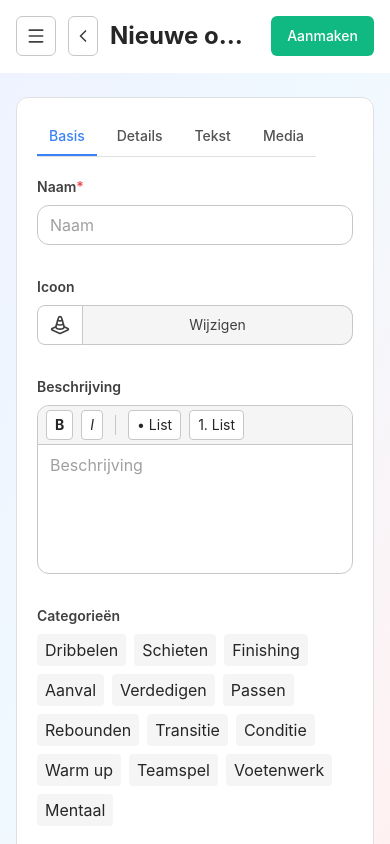
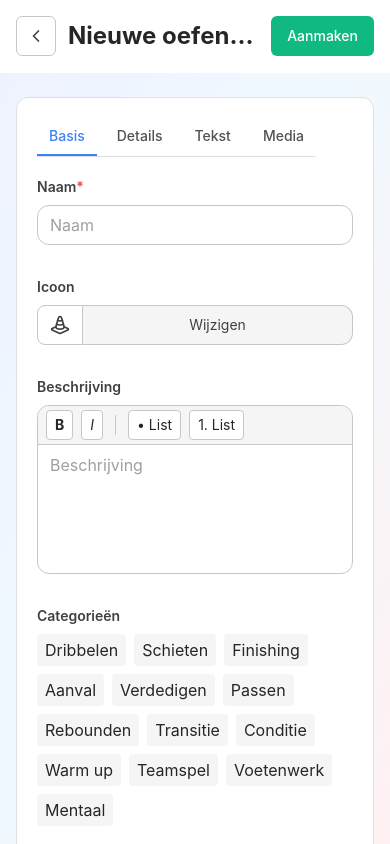
Before and after one commit to SebasJH/court-assist, a Vue app: page /oefeningen/nieuw in a window 390 px wide. Built offline with nearby package versions, Linux system fonts and the light colour scheme.

Commit message:
Hide hamburger menu on exerciseEdit

```diff
--- a/src/components/PageHeader.vue
+++ b/src/components/PageHeader.vue
@@ -4,7 +4,7 @@
         <!-- Lead content with mobile hamburger before the title -->
         <div class="flex items-center gap-3 flex-1 min-w-0">
           <button
-            v-if="!(hideHamburgerWhenBack && mobileBack)"
+            v-if="!hideHamburger && !(hideHamburgerWhenBack && mobileBack)"
             type="button"
             class="xl:hidden inline-flex items-center justify-center w-10 h-10 rounded-md border border-gray-300 bg-white text-gray-700 hover:bg-gray-50 dark:bg-gray-600/40 dark:text-gray-300 dark:hover:bg-gray-500/50 dark:border-gray-600 transition-colors duration-200"
             aria-label="Menu"
@@ -49,7 +49,8 @@ export default {
     tall: { type: Boolean, default: false },
     mobileBack: { type: Boolean, default: false },
     mobileBackEmitOnly: { type: Boolean, default: false },
-    hideHamburgerWhenBack: { type: Boolean, default: false }
+    hideHamburgerWhenBack: { type: Boolean, default: false },
+    hideHamburger: { type: Boolean, default: false }
   },
   methods: {
     openMobileSidebar() {
--- a/src/views/ExerciseEdit.vue
+++ b/src/views/ExerciseEdit.vue
@@ -1,10 +1,10 @@
 <template>
-  <PageHeader :title="pageTitle">
+  <PageHeader :title="pageTitle" :hideHamburger="true">
     <template #lead>
       <div class="flex items-center gap-3 min-w-0 w-full">
         <button
           type="button"
-          class="inline-flex items-center justify-center w-10 h-10 rounded-md border border-gray-300 bg-white text-gray-700 hover:bg-gray-50 dark:bg-gray-600/40 dark:text-gray-300 dark:hover:bg-gray-500/50 dark:border-gray-600"
+          class="inline-flex items-center justify-center w-10 h-10 rounded-md border border-gray-300 bg-white text-gray-700 hover:bg-gray-50 dark:bg-gray-600/40 dark:text-gray-300 dark:hover:bg-gray-500/50 dark:border-gray-600 flex-shrink-0"
           aria-label="Terug"
           title="Terug"
           @click="goBack"
```
